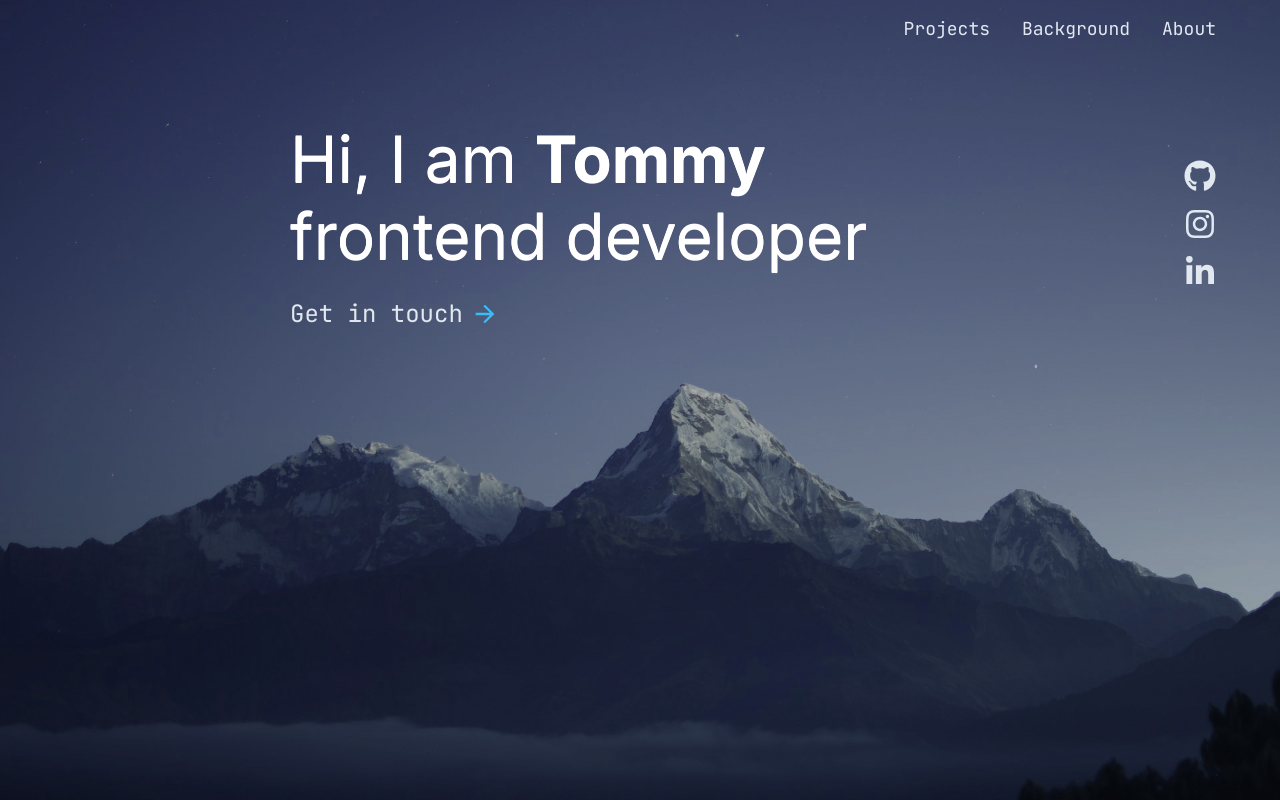
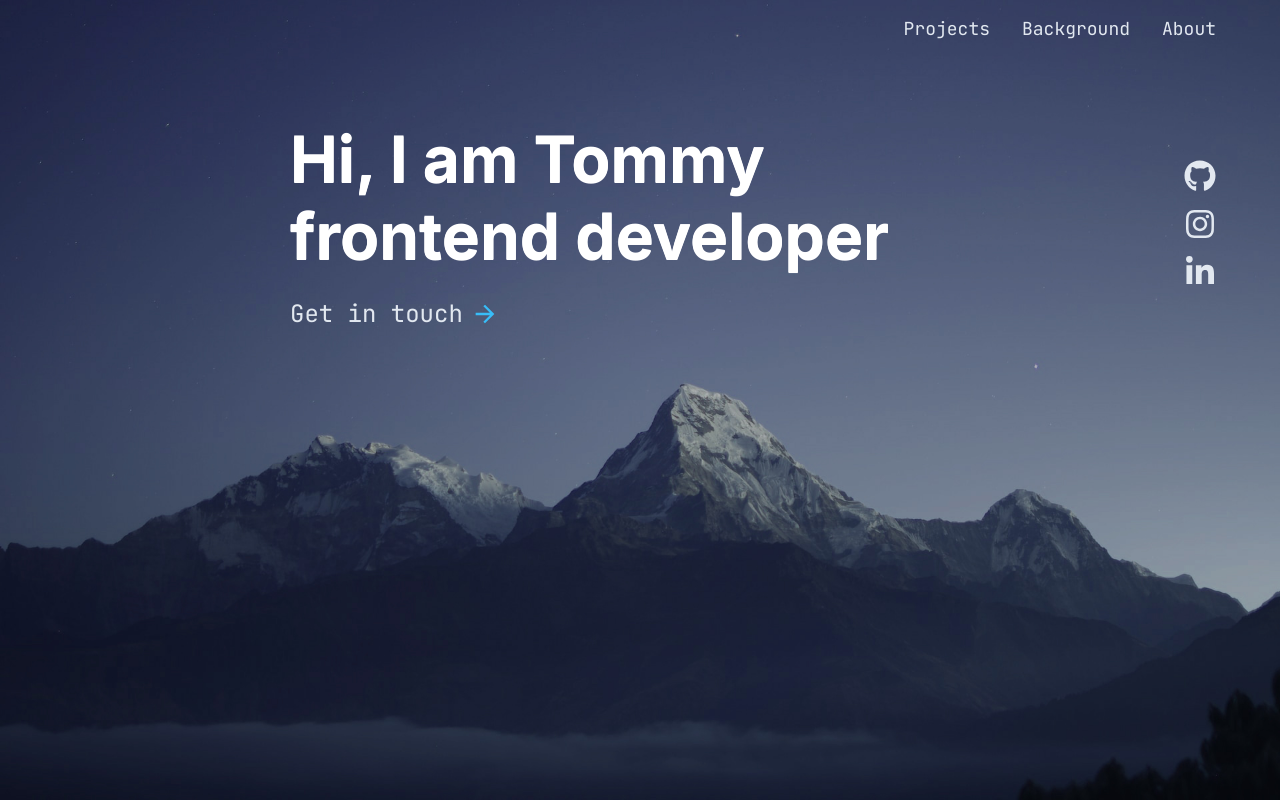
Before and after one commit to 7oiden/portfolio-v3, a React (Vite) app: page / in a window 1280 px wide. Shown: the top 800 px of the page. Built offline with nearby package versions, Linux system fonts and the light colour scheme.

Commit message:
hero heading fixed

```diff
--- a/css/styles.css
+++ b/css/styles.css
@@ -348,7 +348,7 @@ em {
 
 .hero__heading {
   font-size: 2.5rem;
-  font-weight: 400;
+  font-weight: 700;
   color: #fff;
   text-shadow: 0 1px #fff;
 }
--- a/src/sass/partials/_typography.scss
+++ b/src/sass/partials/_typography.scss
@@ -26,7 +26,7 @@ em {
 
 .hero__heading {
   font-size: getSize(heroHeadingS);
-  font-weight: 400;
+  font-weight: 700;
   color: getColor(heroHeading);
   text-shadow: 0 1px getColor(heroHeading);
 
```
